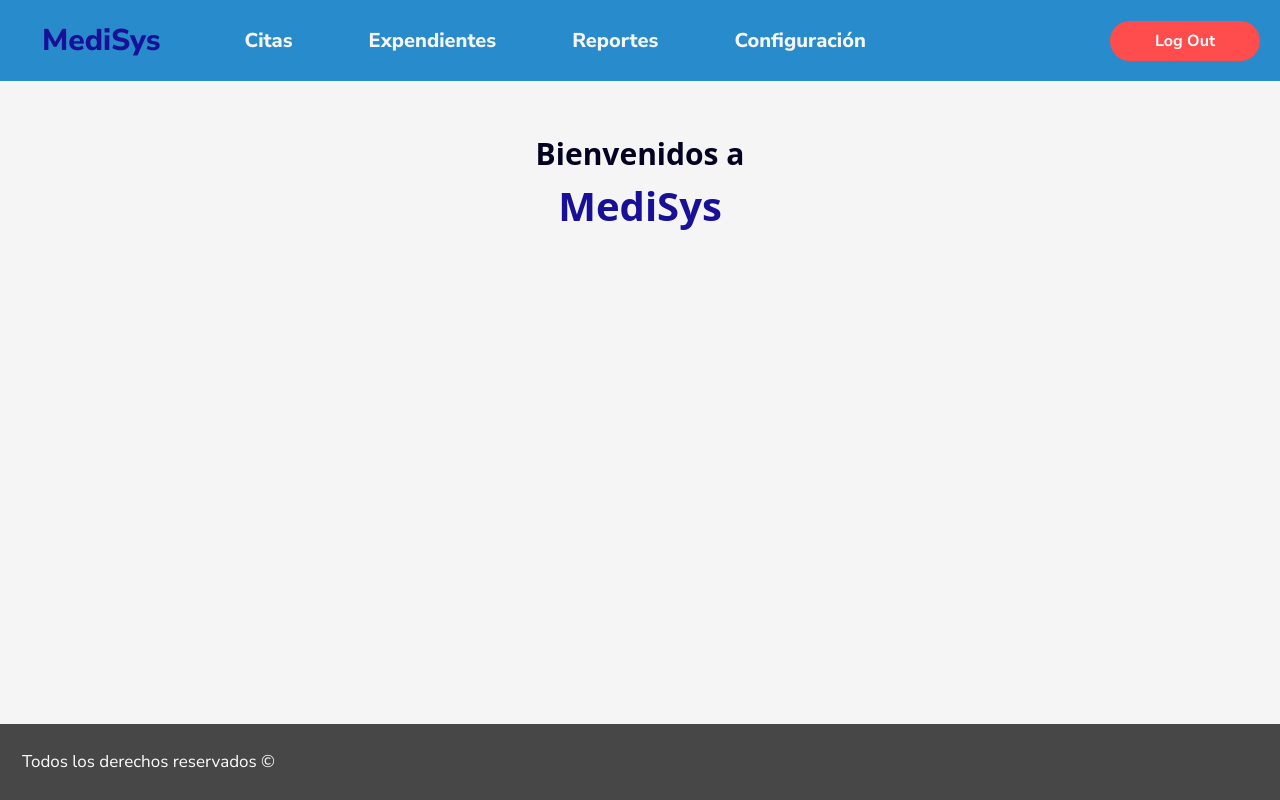
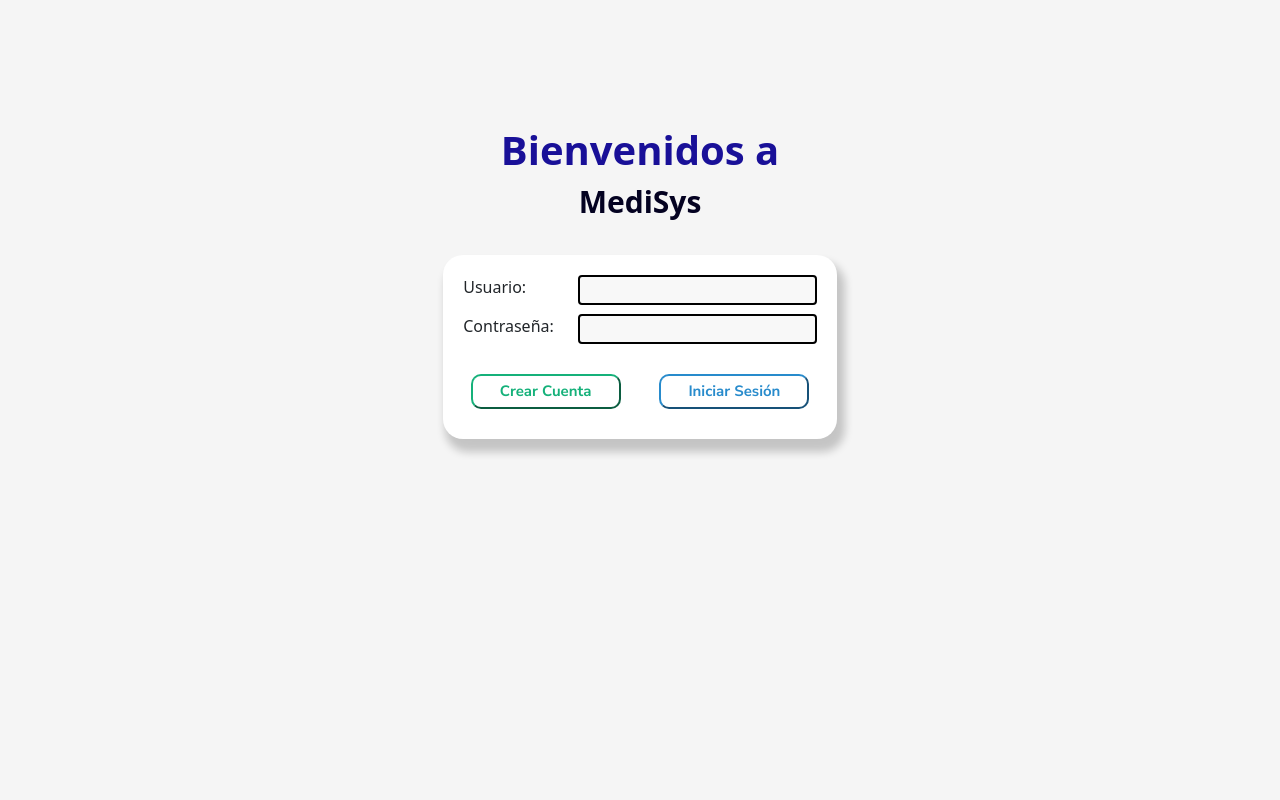
Before and after one commit to Brian-Esq/Consultorio-Medico-APS, a React (Create React App) app: page / in a window 1280 px wide. Built offline with nearby package versions, Linux system fonts and the light colour scheme.

Commit message:
Login generado y protege el inicio de sesión

```diff
--- a/src/App.tsx
+++ b/src/App.tsx
@@ -1,3 +1,4 @@
+import React, { useState } from 'react';
 import { BrowserRouter, Routes, Route } from 'react-router-dom';
 import './App.css';
 import Consulta from './Pages/Consulta/consulta';
@@ -11,11 +12,23 @@ import Login from './Pages/Login/login';
 import Expedientes from './Pages/Expedientes/expedientes';
 import "bootstrap/dist/css/bootstrap.min.css";
 
+function App() {
+  const [isAuthenticated, setIsAuthenticated] = useState(false);
 
-function App() {
+  const handleLogin = () => {
+    // Aquí puedes agregar la lógica de autenticación
+    setIsAuthenticated(true);
+  };
+
+  const handleLogout = () => {
+    setIsAuthenticated(false);
+  };
+
   return (
     <main className="App">
       <BrowserRouter>
+        {isAuthenticated ? (
+          <>
             <Header />
             <div className="mainCont">
               <Routes>
@@ -24,12 +37,15 @@ function App() {
                 <Route path="/citas" element={<Citas />} />
                 <Route path="/config" element={<Settings />} />
                 <Route path="/reportes" element={<Reportes />} />
-            <Route path="/login" element={<Login />} />
                 <Route path="/expedientes" element={<Expedientes />} />
                 <Route path="*" element={<Home />} />
               </Routes>
             </div>
             <Footer />
+          </>
+        ) : (
+          <Login onLogin={handleLogin} />
+        )}
       </BrowserRouter>
     </main>
   );
--- a/src/Pages/Expedientes/expedientes.tsx
+++ b/src/Pages/Expedientes/expedientes.tsx
@@ -72,7 +72,7 @@ function Expedientes() {
                                     autoComplete='off'
                                     className='inputPacID'
                                     value={ID}
-                                     onChange={(e) => setID(e.target.value.replace(/\D/, ''))} // Reemplaza cualquier carácter no numérico
+                                    onChange={(e) => setID(e.target.value.replace(/\D/, ''))} // Reemplaza cualquier carácter no numérico
                                     pattern='[0-9]*'
                                     inputMode='numeric'
                             />
--- a/src/Pages/Login/login.tsx
+++ b/src/Pages/Login/login.tsx
@@ -3,12 +3,29 @@ import Container from 'react-bootstrap/Container';
 import Row from 'react-bootstrap/Row';
 import Col from 'react-bootstrap/Col';
 import { useNavigate } from 'react-router-dom';
+import { useState } from 'react';
 
-function Login() {
+interface LoginProps {
+    onLogin: () => void;
+}
+
+const Login = ({ onLogin }: LoginProps) =>{
     const navigate = useNavigate();
+    const [User, setUser] = useState('');
+    const [Password, setPassword] = useState('');
 
     const handleLogin = () => {
-        navigate('/');
+        if(User && Password){
+            onLogin();
+            setUser('');
+            setPassword('');
+            navigate('/');
+        }
+        else{
+            setUser('');
+            setPassword('');
+            alert('Por favor ingrese un usuario y contraseña');
+        }
     }
 
     return (
@@ -35,7 +52,8 @@ function Login() {
                                     <input name='LoginUser'
                                         autoComplete='off'
                                         className='inputLogin'
-                                        inputMode='numeric'
+                                        value={User}
+                                        onChange={(e) => setUser(e.target.value)}
                                     />
                                 </Col>
                             </Row>
@@ -47,7 +65,8 @@ function Login() {
                                     <input name='LoginUser'
                                         autoComplete='off'
                                         className='inputLogin'
-                                        inputMode='numeric'
+                                        value={Password}
+                                        onChange={(e) => setPassword(e.target.value)}
                                     />
                                 </Col>
                             </Row>
```
Lines whose indentation alone changed are shown as unchanged.
